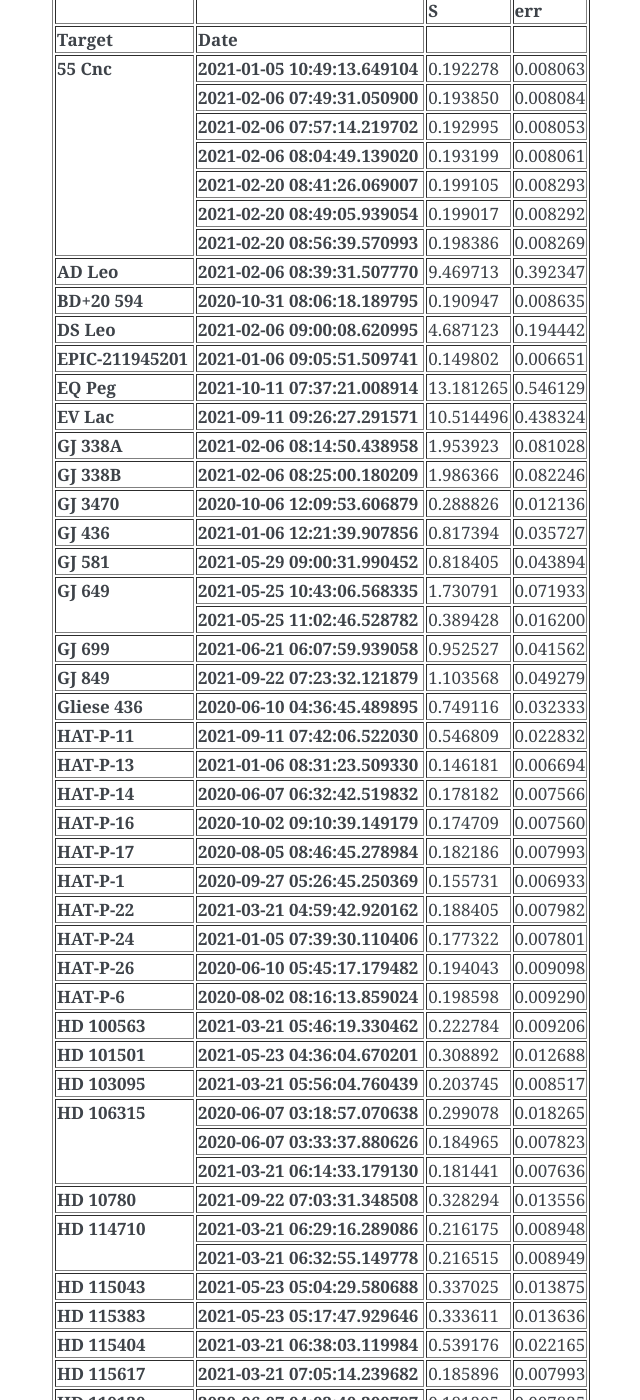
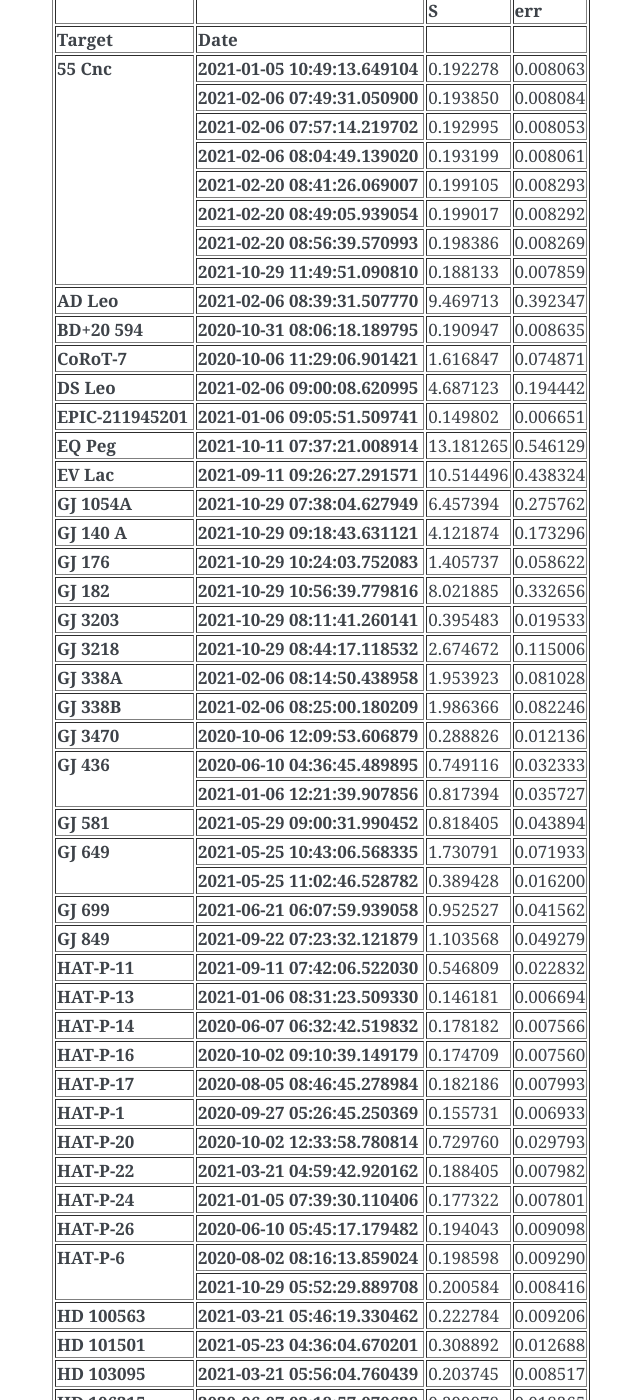
Before and after one commit to bmorris3/owls, a Sphinx documentation site: the page built from docs/owls/sindices.rst, in a window 1280 px wide and 1400 px high, scrolled down 455 px. Shown: the whole window, without its empty margins (368-1008 px from the left). Built offline with Sphinx 7.4.7, drawn with Linux system fonts in a browser that asks for light colours; the version number could not be read and is left out; some of the changed text lies outside the part shown.

Commit message:
updated s inds

```diff
--- a/docs/owls/sindices.rst
+++ b/docs/owls/sindices.rst
@@ -84,7 +84,7 @@ If you use these S-index measurements in your work, please reach out to
           </thead>
           <tbody>
             <tr>
-              <th rowspan="7" valign="top">55 Cnc</th>
+              <th rowspan="8" valign="top">55 Cnc</th>
               <th>2021-01-05 10:49:13.649104</th>
               <td>0.192278</td>
               <td>0.008063</td>
@@ -118,6 +118,11 @@ If you use these S-index measurements in your work, please reach out to
               <th>2021-02-20 08:56:39.570993</th>
               <td>0.198386</td>
               <td>0.008269</td>
+            </tr>
+            <tr>
+              <th>2021-10-29 11:49:51.090810</th>
+              <td>0.188133</td>
+              <td>0.007859</td>
             </tr>
             <tr>
               <th>AD Leo</th>
@@ -132,6 +137,12 @@ If you use these S-index measurements in your work, please reach out to
               <td>0.008635</td>
             </tr>
             <tr>
+              <th>CoRoT-7</th>
+              <th>2020-10-06 11:29:06.901421</th>
+              <td>1.616847</td>
+              <td>0.074871</td>
+            </tr>
+            <tr>
               <th>DS Leo</th>
               <th>2021-02-06 09:00:08.620995</th>
               <td>4.687123</td>
@@ -156,6 +167,42 @@ If you use these S-index measurements in your work, please reach out to
               <td>0.438324</td>
             </tr>
             <tr>
+              <th>GJ 1054A</th>
+              <th>2021-10-29 07:38:04.627949</th>
+              <td>6.457394</td>
+              <td>0.275762</td>
+            </tr>
+            <tr>
+              <th>GJ 140 A</th>
+              <th>2021-10-29 09:18:43.631121</th>
+              <td>4.121874</td>
+              <td>0.173296</td>
+            </tr>
+            <tr>
+              <th>GJ 176</th>
+              <th>2021-10-29 10:24:03.752083</th>
+              <td>1.405737</td>
+              <td>0.058622</td>
+            </tr>
+            <tr>
+              <th>GJ 182</th>
+              <th>2021-10-29 10:56:39.779816</th>
+              <td>8.021885</td>
+              <td>0.332656</td>
+            </tr>
+            <tr>
+              <th>GJ 3203</th>
+              <th>2021-10-29 08:11:41.260141</th>
+              <td>0.395483</td>
+              <td>0.019533</td>
+            </tr>
+            <tr>
+              <th>GJ 3218</th>
+              <th>2021-10-29 08:44:17.118532</th>
+              <td>2.674672</td>
+              <td>0.115006</td>
+            </tr>
+            <tr>
               <th>GJ 338A</th>
               <th>2021-02-06 08:14:50.438958</th>
               <td>1.953923</td>
@@ -174,7 +221,12 @@ If you use these S-index measurements in your work, please reach out to
               <td>0.012136</td>
             </tr>
             <tr>
-              <th>GJ 436</th>
+              <th rowspan="2" valign="top">GJ 436</th>
+              <th>2020-06-10 04:36:45.489895</th>
+              <td>0.749116</td>
+              <td>0.032333</td>
+            </tr>
+            <tr>
               <th>2021-01-06 12:21:39.907856</th>
               <td>0.817394</td>
               <td>0.035727</td>
@@ -209,12 +261,6 @@ If you use these S-index measurements in your work, please reach out to
               <td>0.049279</td>
             </tr>
             <tr>
-              <th>Gliese 436</th>
-              <th>2020-06-10 04:36:45.489895</th>
-              <td>0.749116</td>
-              <td>0.032333</td>
-            </tr>
-            <tr>
               <th>HAT-P-11</th>
               <th>2021-09-11 07:42:06.522030</th>
               <td>0.546809</td>
@@ -251,6 +297,12 @@ If you use these S-index measurements in your work, please reach out to
               <td>0.006933</td>
             </tr>
             <tr>
+              <th>HAT-P-20</th>
+              <th>2020-10-02 12:33:58.780814</th>
+              <td>0.729760</td>
+              <td>0.029793</td>
+            </tr>
+            <tr>
               <th>HAT-P-22</th>
               <th>2021-03-21 04:59:42.920162</th>
               <td>0.188405</td>
@@ -269,10 +321,15 @@ If you use these S-index measurements in your work, please reach out to
               <td>0.009098</td>
             </tr>
             <tr>
-              <th>HAT-P-6</th>
+              <th rowspan="2" valign="top">HAT-P-6</th>
               <th>2020-08-02 08:16:13.859024</th>
               <td>0.198598</td>
               <td>0.009290</td>
+            </tr>
+            <tr>
+              <th>2021-10-29 05:52:29.889708</th>
+              <td>0.200584</td>
+              <td>0.008416</td>
             </tr>
             <tr>
               <th>HD 100563</th>
@@ -527,9 +584,9 @@ If you use these S-index measurements in your work, please reach out to
             </tr>
             <tr>
               <th>HD 22049</th>
-              <th>2021-09-22 10:01:10.528592</th>
-              <td>0.479582</td>
-              <td>0.019532</td>
+              <th>2021-10-29 07:18:04.980382</th>
+              <td>0.494811</td>
+              <td>0.020270</td>
             </tr>
             <tr>
               <th>HD 22072</th>
@@ -626,6 +683,12 @@ If you use these S-index measurements in your work, please reach out to
               <td>0.007429</td>
             </tr>
             <tr>
+              <th>HD 39587</th>
+              <th>2021-10-25 11:14:32.459131</th>
+              <td>0.329814</td>
+              <td>0.013442</td>
+            </tr>
+            <tr>
               <th>HD 4628</th>
               <th>2021-09-22 06:53:11.220269</th>
               <td>0.255766</td>
@@ -638,6 +701,18 @@ If you use these S-index measurements in your work, please reach out to
               <td>0.010391</td>
             </tr>
             <tr>
+              <th>HD 72905</th>
+              <th>2021-10-25 11:27:58.658420</th>
+              <td>0.373771</td>
+              <td>0.015294</td>
+            </tr>
+            <tr>
+              <th>HD 75332</th>
+              <th>2021-10-25 11:32:44.140436</th>
+              <td>0.293757</td>
+              <td>0.012052</td>
+            </tr>
+            <tr>
               <th>HD 76151</th>
               <th>2021-03-21 04:25:04.249361</th>
               <td>0.251013</td>
@@ -731,10 +806,15 @@ If you use these S-index measurements in your work, please reach out to
               <td>0.009808</td>
             </tr>
             <tr>
-              <th>HIP 116454</th>
+              <th rowspan="2" valign="top">HIP 116454</th>
               <th>2020-08-02 09:22:45.009414</th>
               <td>0.302313</td>
               <td>0.013104</td>
+            </tr>
+            <tr>
+              <th>2021-10-29 05:19:34.570549</th>
+              <td>0.303881</td>
+              <td>0.012740</td>
             </tr>
             <tr>
               <th>K2-100</th>
@@ -777,6 +857,12 @@ If you use these S-index measurements in your work, please reach out to
               <td>0.057246</td>
             </tr>
             <tr>
+              <th>K2-141</th>
+              <th>2020-09-29 06:37:35.980884</th>
+              <td>1.064328</td>
+              <td>0.045560</td>
+            </tr>
+            <tr>
               <th>K2-162</th>
               <th>2021-02-06 10:02:16.900230</th>
               <td>0.462411</td>
@@ -877,7 +963,7 @@ If you use these S-index measurements in your work, please reach out to
               <td>0.019112</td>
             </tr>
             <tr>
-              <th rowspan="2" valign="top">K2-77</th>
+              <th rowspan="3" valign="top">K2-77</th>
               <th>2020-10-06 10:20:40.871027</th>
               <td>0.568361</td>
               <td>0.025576</td>
@@ -886,6 +972,11 @@ If you use these S-index measurements in your work, please reach out to
               <th>2020-10-06 12:55:57.257992</th>
               <td>0.933312</td>
               <td>0.038438</td>
+            </tr>
+            <tr>
+              <th>2021-10-29 09:51:18.809573</th>
+              <td>0.659807</td>
+              <td>0.029984</td>
             </tr>
             <tr>
               <th>KELT-18</th>
@@ -900,6 +991,12 @@ If you use these S-index measurements in your work, please reach out to
               <td>0.008728</td>
             </tr>
             <tr>
+              <th>KELT-24</th>
+              <th>2020-06-10 03:58:33.439603</th>
+              <td>0.201734</td>
+              <td>0.008445</td>
+            </tr>
+            <tr>
               <th>KELT-2</th>
               <th>2020-10-31 09:41:29.400016</th>
               <td>0.154043</td>
@@ -1010,6 +1107,12 @@ If you use these S-index measurements in your work, please reach out to
               <td>0.026039</td>
             </tr>
             <tr>
+              <th>Qatar-8</th>
+              <th>2020-06-10 03:33:14.370353</th>
+              <td>0.177423</td>
+              <td>0.008104</td>
+            </tr>
+            <tr>
               <th>TOI 1180.01</th>
               <th>2021-03-03 10:46:06.180114</th>
               <td>0.468931</td>
@@ -1088,10 +1191,15 @@ If you use these S-index measurements in your work, please reach out to
               <td>0.020147</td>
             </tr>
             <tr>
-              <th>TOI 1467.01</th>
+              <th rowspan="2" valign="top">TOI 1467.01</th>
               <th>2021-08-29 10:35:01.100560</th>
               <td>1.319486</td>
               <td>0.060325</td>
+            </tr>
+            <tr>
+              <th>2021-10-29 06:25:05.059469</th>
+              <td>1.137773</td>
+              <td>0.051751</td>
             </tr>
             <tr>
               <th rowspan="2" valign="top">TOI 1468.01</th>
@@ -1337,6 +1445,17 @@ If you use these S-index measurements in your work, please reach out to
               <td>0.033936</td>
             </tr>
             <tr>
+              <th rowspan="2" valign="top">TOI 969.01</th>
+              <th>2021-03-21 04:05:20.349044</th>
+              <td>1.319249</td>
+              <td>0.058609</td>
+            </tr>
+            <tr>
+              <th>2021-10-29 11:29:18.728756</th>
+              <td>1.226163</td>
+              <td>0.053843</td>
+            </tr>
+            <tr>
               <th>TrES-4</th>
               <th>2020-06-07 06:59:17.791284</th>
               <td>0.155919</td>
@@ -1366,10 +1485,15 @@ If you use these S-index measurements in your work, please reach out to
               <td>0.007871</td>
             </tr>
             <tr>
-              <th>WASP-11</th>
+              <th rowspan="2" valign="top">WASP-11</th>
               <th>2021-01-06 07:40:39.800633</th>
               <td>0.410321</td>
               <td>0.021583</td>
+            </tr>
+            <tr>
+              <th>2021-10-29 07:00:16.100080</th>
+              <td>0.307713</td>
+              <td>0.013807</td>
             </tr>
             <tr>
               <th>WASP-127</th>
@@ -1479,30 +1603,6 @@ If you use these S-index measurements in your work, please reach out to
               <td>0.403284</td>
               <td>0.019000</td>
             </tr>
-            <tr>
-              <th>corot7</th>
-              <th>2020-10-06 11:29:06.901421</th>
-              <td>1.616847</td>
-              <td>0.074871</td>
-            </tr>
-            <tr>
-              <th>hat-p-20</th>
-              <th>2020-10-02 12:33:58.780814</th>
-              <td>0.729760</td>
-              <td>0.029793</td>
-            </tr>
-            <tr>
-              <th>kelt-24</th>
-              <th>2020-06-10 03:58:33.439603</th>
-              <td>0.201734</td>
-              <td>0.008445</td>
-            </tr>
-            <tr>
-              <th>qatar-8</th>
-              <th>2020-06-10 03:33:14.370353</th>
-              <td>0.177423</td>
-              <td>0.008104</td>
-            </tr>
           </tbody>
         </table>
     </embed>
```
